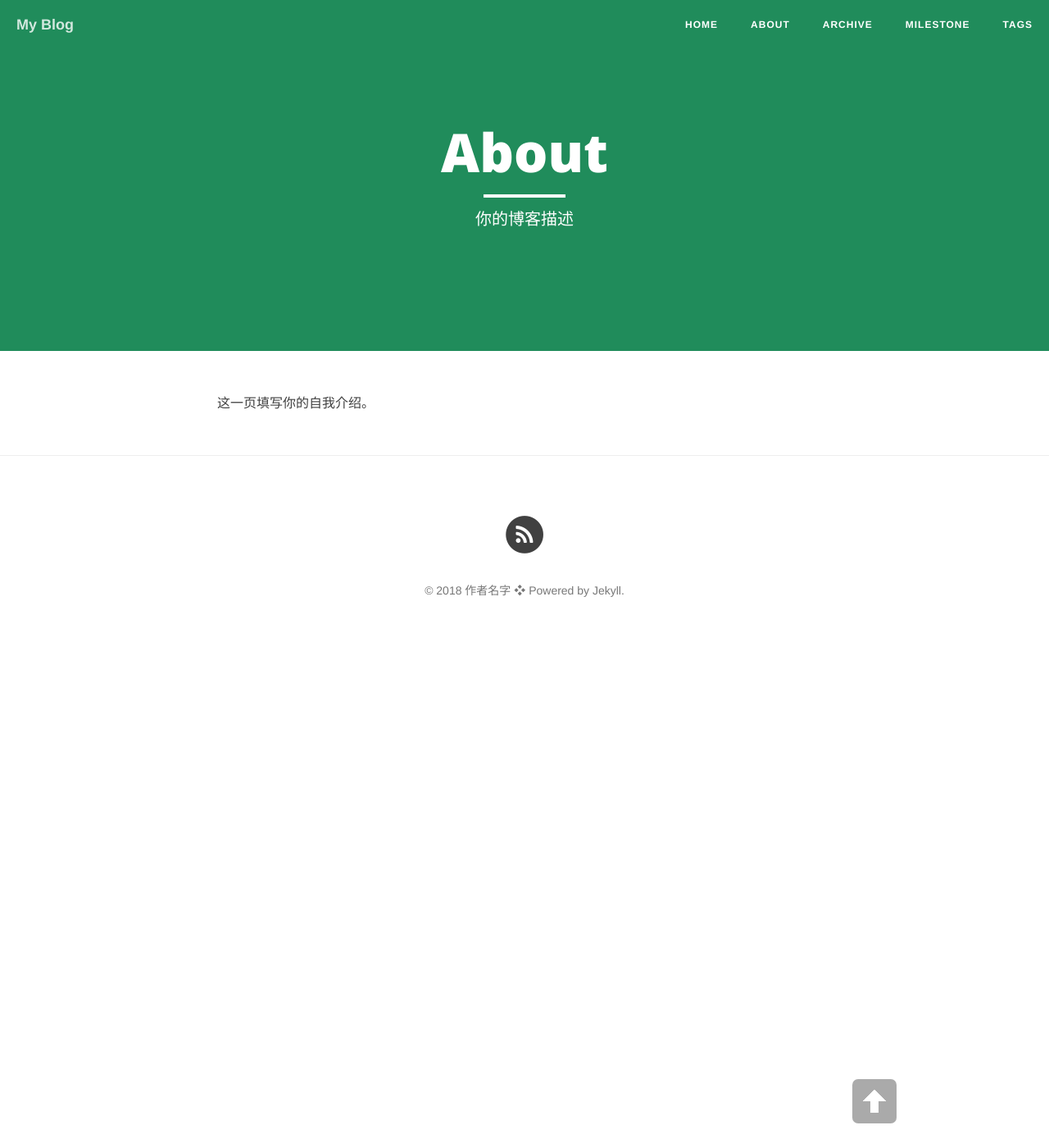
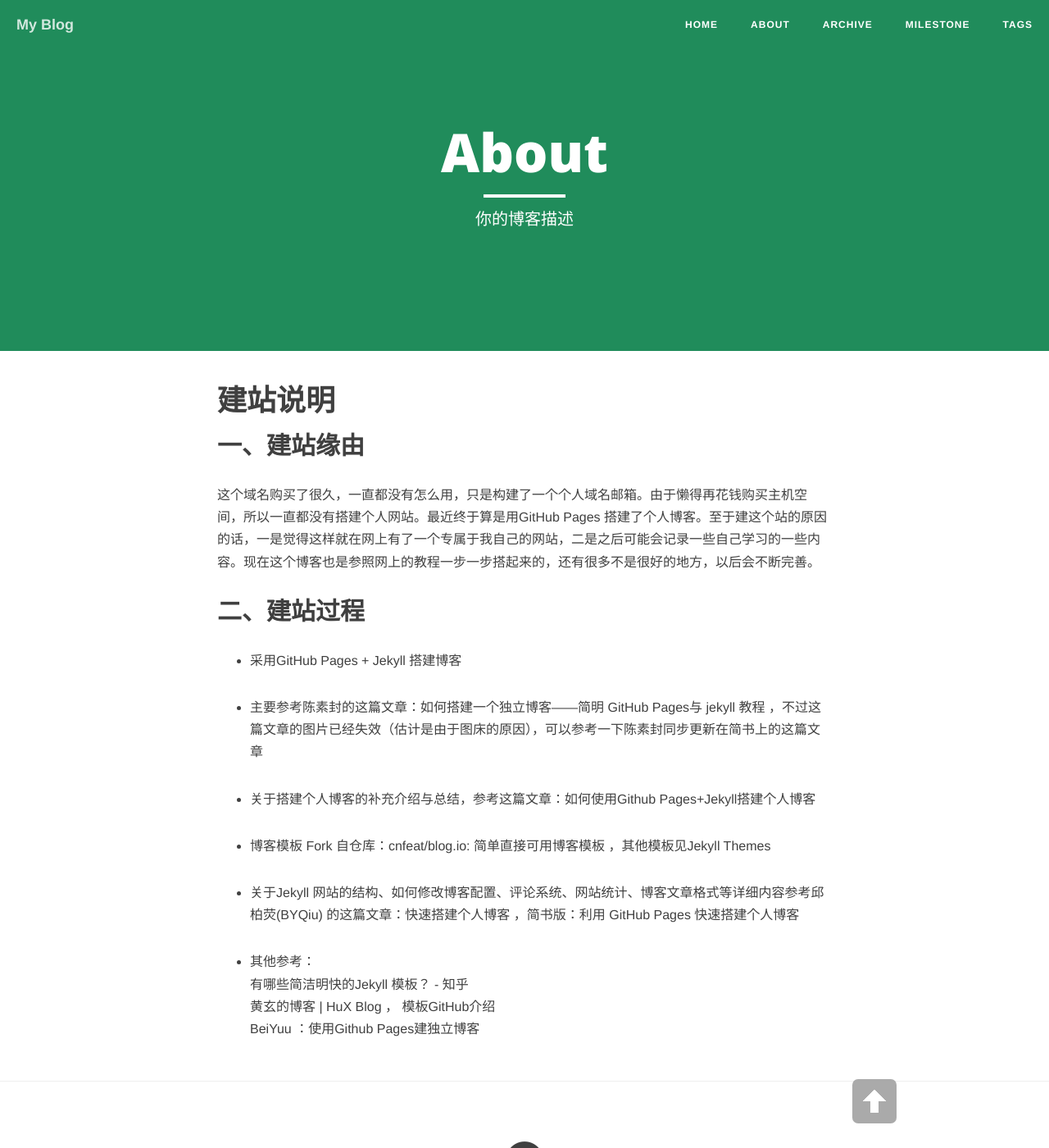
Before and after one commit to EvanLi/EvanLi.github.io, a Jekyll site: the page built from about.md, in a window 1280 px wide and 1400 px high. Shown: the whole window at 82% size. Built offline with Jekyll 4.4.1, drawn with Linux system fonts in a browser that asks for light colours; nearby versions of some CDN libraries.

Commit message:
Edit about.md

```diff
--- a/about.md
+++ b/about.md
@@ -5,4 +5,24 @@ description: "你的博客描述 "
 header-img: "img/green.jpg"
 ---
 
-这一页填写你的自我介绍。
+# 建站说明
+
+## 一、建站缘由
+这个域名购买了很久，一直都没有怎么用，只是构建了一个个人域名邮箱。由于懒得再花钱购买主机空间，所以一直都没有搭建个人网站。最近终于算是用GitHub Pages 搭建了个人博客。至于建这个站的原因的话，一是觉得这样就在网上有了一个专属于我自己的网站，二是之后可能会记录一些自己学习的一些内容。现在这个博客也是参照网上的教程一步一步搭起来的，还有很多不是很好的地方，以后会不断完善。
+
+## 二、建站过程
+
+- 采用[GitHub Pages](https://pages.github.com/) + [Jekyll](https://jekyllcn.com/) 搭建博客
+
+- 主要参考[陈素封](http://www.cnfeat.com/)的这篇文章：[如何搭建一个独立博客——简明 GitHub Pages与 jekyll 教程](http://www.cnfeat.com/blog/2014/05/11/how-to-build-a-blog/) ，不过这篇文章的图片已经失效（估计是由于图床的原因），可以参考一下陈素封同步更新在简书上的[这篇文章](https://www.jianshu.com/p/05289a4bc8b2)
+
+- 关于搭建个人博客的补充介绍与总结，参考这篇文章：[如何使用Github Pages+Jekyll搭建个人博客](http://pansihao.com/2018/03/03/buildblog/)
+
+- 博客模板 Fork 自仓库：[cnfeat/blog.io: 简单直接可用博客模板](https://github.com/cnfeat/blog.io) ，其他模板见[Jekyll Themes](http://jekyllthemes.org/)
+
+- 关于Jekyll 网站的结构、如何修改博客配置、评论系统、网站统计、博客文章格式等详细内容参考[邱柏荧(BYQiu)](http://qiubaiying.top/) 的这篇文章：[快速搭建个人博客](http://qiubaiying.top/2017/02/06/快速搭建个人博客/) ，简书版：[利用 GitHub Pages 快速搭建个人博客](https://www.jianshu.com/p/e68fba58f75c)
+
+- 其他参考：<br>
+[有哪些简洁明快的Jekyll 模板？ - 知乎](https://www.zhihu.com/question/20223939) <br>
+[黄玄的博客 | HuX Blog](http://huangxuan.me/) ， [模板GitHub介绍](https://github.com/Huxpro/huxpro.github.io) <br>
+[BeiYuu](http://beiyuu.com/) ：[使用Github Pages建独立博客](http://beiyuu.com/github-pages)
```
